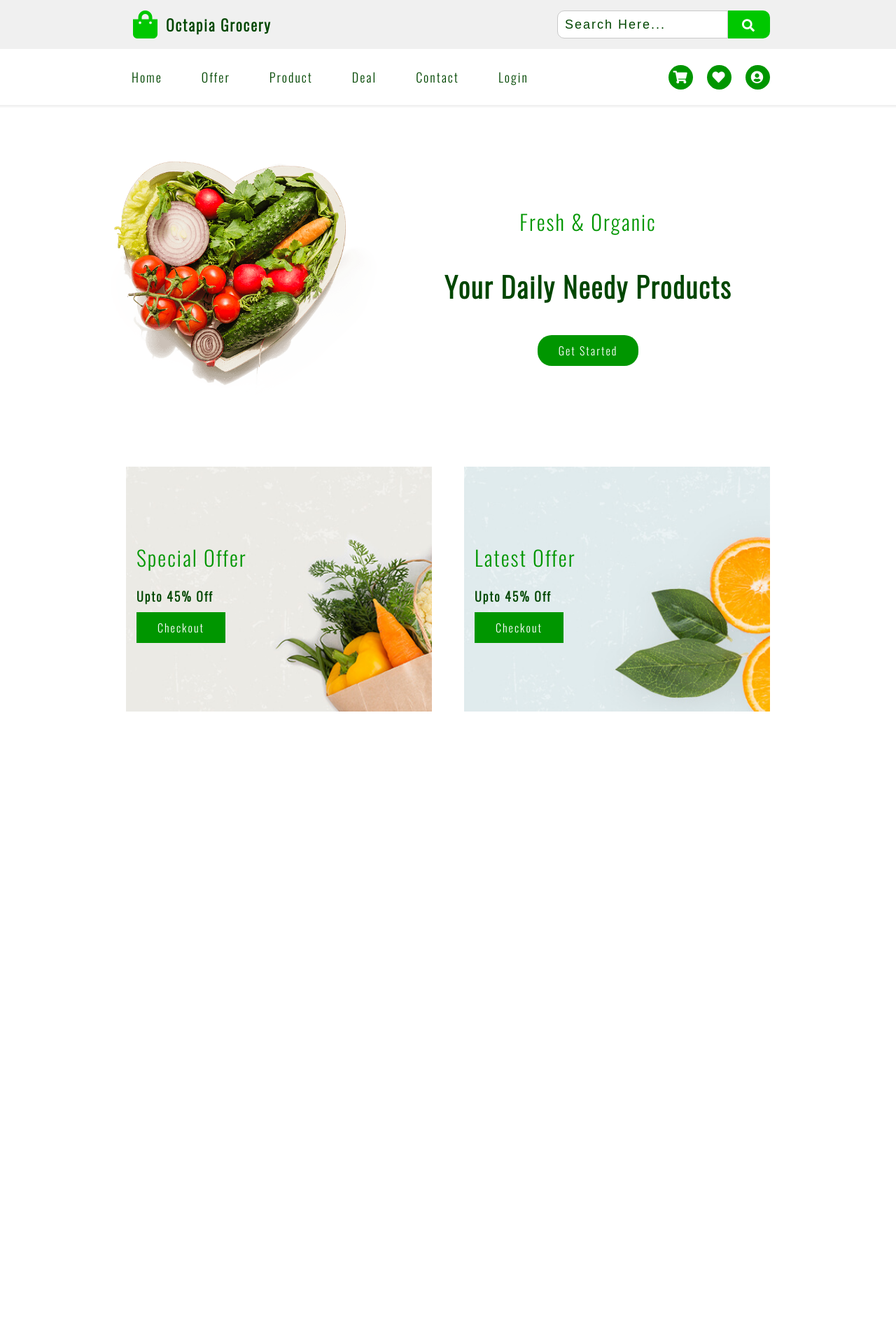
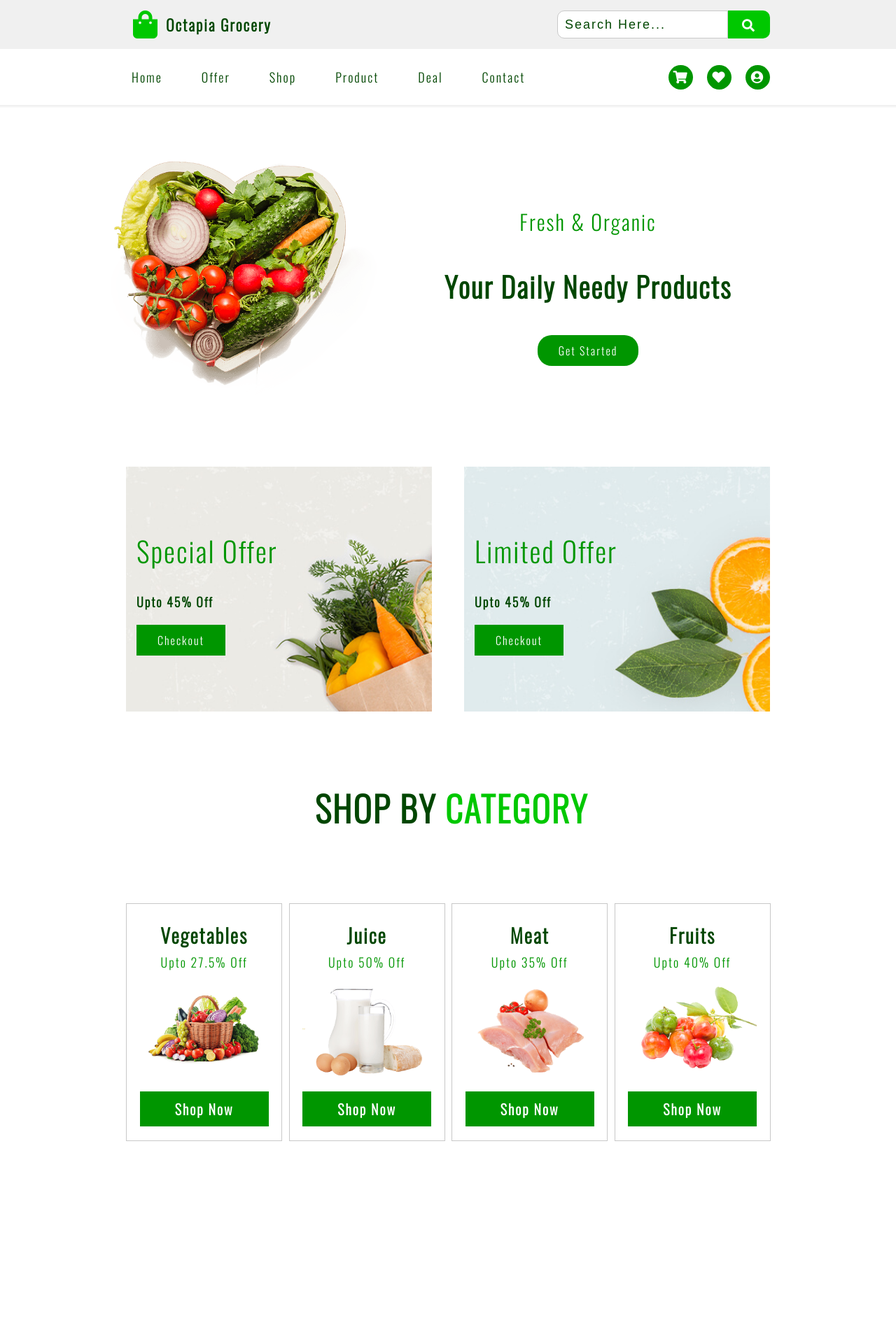
Before and after one commit to mistersakil/grocery-landing-page-using-html-css-js, a PHP site: page / in a window 1280 px wide. Shown: the top 1901 px of the page at 70% size. Run offline with PHP 8.4, Linux system fonts and the light colour scheme.

Commit message:
completed productByCategory section

```diff
--- a/css/responsive.css
+++ b/css/responsive.css
@@ -206,3 +206,36 @@
 }
 
 /* End: Banner Section */
+/*  Category Section */
+@media screen and (max-width: 1200px) {
+  .category {
+    padding: 5rem 2rem;
+  }
+}
+@media screen and (max-width: 1000px) {
+  .category .container .box {
+    flex-basis: 48%;
+    margin: 0 1% 1% 0;
+  }
+}
+@media screen and (max-width: 600px) {
+  .category .sectionTitle {
+    font-weight: 700;
+    font-size: 4rem;
+  }
+  .category .sectionTitle span {
+    text-transform: inherit;
+    font-weight: inherit;
+    font-size: inherit;
+  }
+  .category .container .box {
+    flex-basis: 95%;
+    margin: 0 1% 2rem 0;
+  }
+  .category .container .box .content .subTitle {
+    font-size: 1.8rem;
+    font-weight: 700;
+  }
+}
+
+/* End: Category Section */
--- a/css/style.css
+++ b/css/style.css
@@ -206,7 +206,7 @@
 .banner {
   position: relative;
   width: 100%;
-  padding: 5rem 18rem 2rem 18rem;
+  padding: 5rem 18rem 5rem 18rem;
 }
 .banner .container {
   display: flex;
@@ -249,12 +249,12 @@
 }
 .banner .container .box .title {
   color: var(--green150);
-  font-size: 3rem;
+  font-size: 4rem;
   font-weight: 500;
 }
 .banner .container .box .subTitle {
   color: var(--green100);
-  padding: 2rem 0;
+  padding: 3rem 0;
   font-size: 1.8rem;
   font-weight: 600;
 }
@@ -267,3 +267,94 @@
 }
 
 /* End: Banner Section */
+
+/* Category Section */
+.category {
+  padding: 5rem 17rem 2rem 18rem;
+}
+
+.category .sectionTitle {
+  text-align: center;
+  text-transform: uppercase;
+  font-weight: 700;
+  font-size: 5rem;
+  color: var(--green100);
+}
+.category .sectionTitle span {
+  text-transform: inherit;
+  font-weight: inherit;
+  font-size: inherit;
+  color: var(--green200);
+}
+.category .container {
+  display: flex;
+  flex-direction: row;
+  align-items: center;
+  flex-wrap: wrap;
+  margin-top: 10rem;
+}
+.category .container .box {
+  border: 0.1rem solid var(--grey200);
+  padding: 2rem 2%;
+  flex-basis: 24%;
+  margin: 0 1% 1% 0;
+  flex-grow: 1;
+  flex-shrink: 1;
+  display: flex;
+  flex-direction: column;
+  align-items: center;
+  justify-content: center;
+}
+.category .container .box:hover {
+  transform: scale(1.05);
+}
+.category .container .box .content {
+  display: flex;
+  flex-direction: column;
+  justify-content: center;
+  align-items: center;
+}
+.category .container .box .content .title {
+  color: var(--green100);
+  font-size: 2.8rem;
+  font-weight: 600;
+  line-height: 5rem;
+}
+.category .container .box .content .subTitle {
+  font-size: 1.8rem;
+  font-weight: 500;
+  color: var(--green150);
+}
+.category .container .box .figure {
+  overflow: hidden;
+  width: 100%;
+  height: auto;
+  display: flex;
+  align-items: center;
+  justify-content: center;
+}
+.category .container .box .figure .img {
+  width: 100%;
+  height: 100%;
+  display: block;
+  object-fit: cover;
+  object-position: center;
+  padding: 2rem 0;
+}
+.category .container .box .btn {
+  color: var(--white);
+  border-radius: 0;
+  display: block;
+  width: 100%;
+  text-align: center;
+  font-size: 2rem;
+  font-weight: 700;
+  cursor: pointer;
+}
+.category .container .box:hover .btn {
+  background: var(--green);
+  color: var(--black30);
+  font-weight: 400;
+}
+
+/* End: Category Section */
--- a/index.html
+++ b/index.html
@@ -39,10 +39,10 @@
       <nav class="navbarContainer">
         <a class="navLink" href="#home">home</a>
         <a class="navLink" href="#banner">offer</a>
+        <a class="navLink" href="#category">shop</a>
         <a class="navLink" href="#product">product</a>
         <a class="navLink" href="#deal">deal</a>
         <a class="navLink" href="#contact">contact</a>
-        <a class="navLink" href="#login">login</a>
       </nav>
       <div class="iconContainer">
         <a href="/#cart" class="iconLink" title="Shopping Cart">
@@ -88,7 +88,7 @@
             <img src="./images/banner-2.jpg" alt="banner" class="img" />
           </figure>
           <div class="content">
-            <h3 class="title">Latest offer</h3>
+            <h3 class="title">Limited offer</h3>
             <h4 class="subTitle">Upto 45% off</h4>
             <a href="#" class="btn">Checkout</a>
           </div>
@@ -96,6 +96,54 @@
       </div>
     </section>
     <!-- End: Banner Section -->
+    <!-- Category Section -->
+
+    <section id="category" class="category">
+      <h2 class="sectionTitle">Shop By <span>Category</span></h2>
+      <div class="container">
+        <div class="box">
+          <div class="content">
+            <h3 class="title">Vegetables</h3>
+            <h4 class="subTitle">Upto 27.5% off</h4>
+          </div>
+          <figure class="figure">
+            <img src="./images/category-1.png" alt="banner" class="img" />
+          </figure>
+          <a href="#" class="btn">Shop Now</a>
+        </div>
+        <div class="box">
+          <div class="content">
+            <h3 class="title">Juice</h3>
+            <h4 class="subTitle">Upto 50% off</h4>
+          </div>
+          <figure class="figure">
+            <img src="./images/category-2.png" alt="banner" class="img" />
+          </figure>
+          <a href="#" class="btn">Shop Now</a>
+        </div>
+        <div class="box">
+          <div class="content">
+            <h3 class="title">Meat</h3>
+            <h4 class="subTitle">Upto 35% off</h4>
+          </div>
+          <figure class="figure">
+            <img src="./images/category-3.png" alt="banner" class="img" />
+          </figure>
+          <a href="#" class="btn">Shop Now</a>
+        </div>
+        <div class="box">
+          <div class="content">
+            <h3 class="title">Fruits</h3>
+            <h4 class="subTitle">Upto 40% off</h4>
+          </div>
+          <figure class="figure">
+            <img src="./images/category-4.png" alt="banner" class="img" />
+          </figure>
+          <a href="#" class="btn">Shop Now</a>
+        </div>
+      </div>
+    </section>
+    <!-- End: Category Section -->
 
     <!-- Scripts  -->
     <script src="./js/main.js"></script>
```
Also changed, not shown: README.md.
